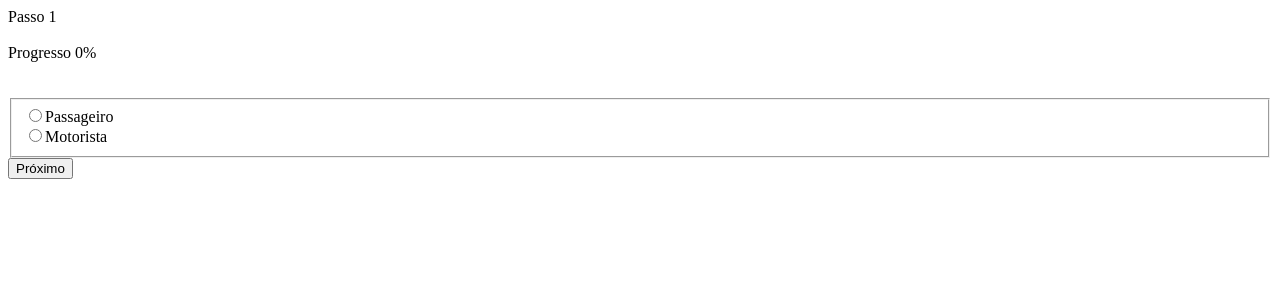
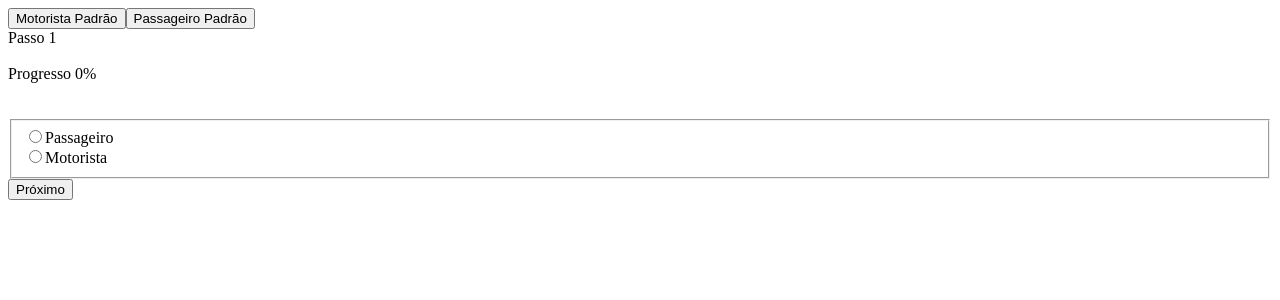
Before and after one commit to ViniMerc/rotasys_branas, a Next.js app in the folder frontend_next/: page / in a window 1280 px wide. Shown: the top 300 px of the page. Built offline with nearby package versions, Linux system fonts and the light colour scheme.

Commit message:
feat: add populate functions

```diff
--- a/frontend_next/app/SignupWizard.tsx
+++ b/frontend_next/app/SignupWizard.tsx
@@ -96,7 +96,9 @@ export default class SignupWizard {
 			name: this.name,
 			email: this.email,
 			cpf: this.cpf,
-			isPassenger: this.isPassenger
+			isPassenger: this.isPassenger,
+			isDriver: this.isDriver,
+			carPlate: this.carPlate,
 		}
 
 		const response = await axios.post("http://localhost:3001/signup", input);
@@ -107,12 +109,26 @@ export default class SignupWizard {
 	}
 
 
-	populate() {
-		this.isPassenger = true;
-		this.name = "John Doe";
+	populateDriver() {
+		this.isPassenger = false;
+		this.name = "John Driver";
 		this.email = `john.doe${Math.random()}@gmail.com`;
 		this.cpf = "97456321558";
 		this.password = "123456";
 		this.confirmPassword = "123456";
+		this.isDriver = true;
+		this.carPlate = "AAA9999"
 	}
+
+		populatePassenger() {
+		this.isPassenger = true;
+		this.name = "Passenger Doe";
+		this.email = `john.doe${Math.random()}@gmail.com`;
+		this.cpf = "97456321558";
+		this.password = "123456";
+		this.confirmPassword = "123456";
+		this.isDriver = false;
+		this.carPlate = ""
+	}
+
 }
--- a/frontend_next/app/page.tsx
+++ b/frontend_next/app/page.tsx
@@ -17,6 +17,16 @@ function App() {
 
 	return (
 		<div>
+			<div>
+
+				<button onClick={() => reload(() => {
+					wizard.populateDriver()
+				})}>Motorista Padrão</button>
+
+				<button onClick={() => reload(() => {
+					wizard.populatePassenger()
+				})}>Passageiro Padrão</button>
+			</div>
 			{!wizard.successMessage && <div>
 				<div >Passo {wizard.step}</div>
 				<br />
@@ -48,7 +58,7 @@ function App() {
 
 						</fieldset>
 						{wizard.isDriver && (<div>
-							<input title="carPlate" type="text" onChange={(e) => reload(() => wizard.carPlate = e.target.value)} /> Placa do carro
+							<input title="carPlate" value={wizard.carPlate} type="text" onChange={(e) => reload(() => wizard.carPlate = e.target.value)} /> Placa do carro
 						</div>)}
 
 
```
